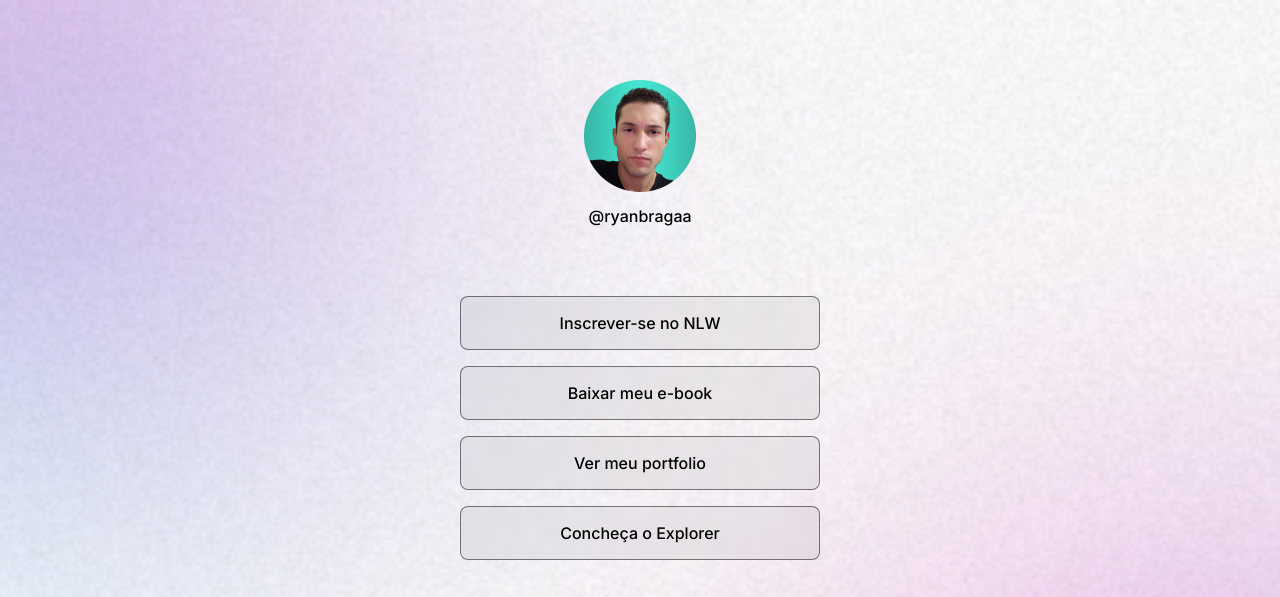
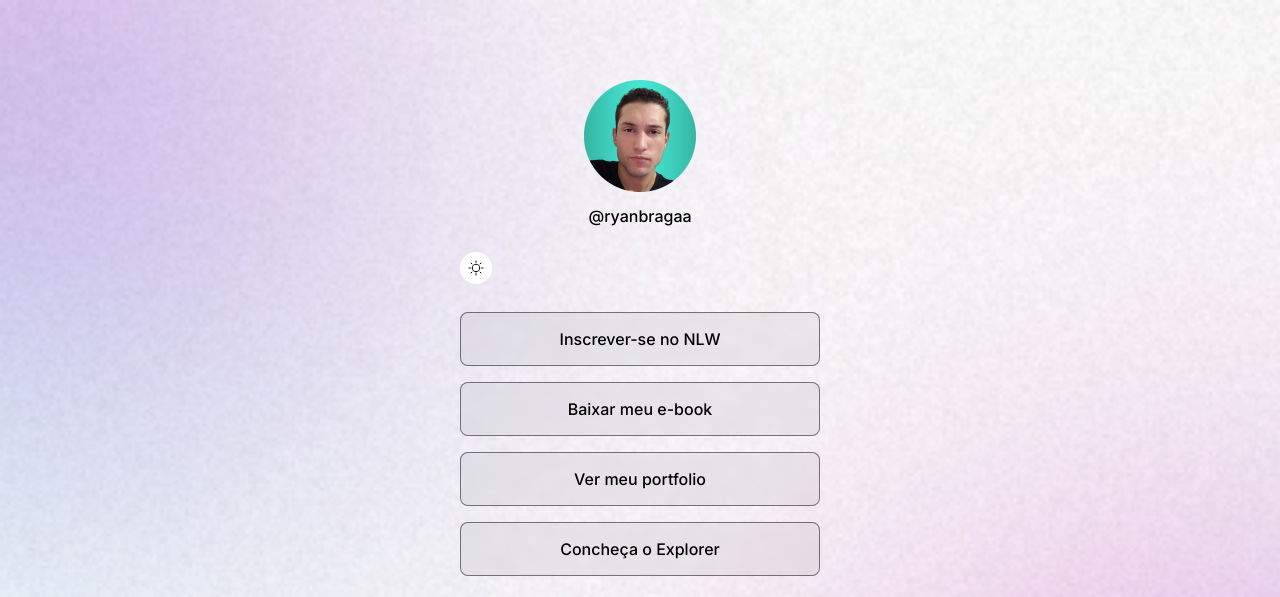
Before and after one commit to ryanbragaa/Discover, a plain HTML site: page Projeto-01/index.html in a window 1280 px wide. Shown: the top 597 px of the page. Drawn offline with nearby package versions, Linux system fonts and the light colour scheme.

Commit message:
add icon sun

```diff
--- a/Projeto-01/style.css
+++ b/Projeto-01/style.css
@@ -11,6 +11,7 @@
     --surface-color: rgba(255, 255, 255, 0.05);
     --surface-color-hover: rgba(0, 0, 0, 0.2);
     --highlight-color: rgba(255, 255, 255, 0.2);
+    --switch-bg-url: url(./assets/moon-stars.svg);
 }
 
 .light {
@@ -20,6 +21,7 @@
     --surface-color: rgba(0, 0, 0, 0.05);
     --surface-color-hover: rgba(0, 0, 0, 0.2);
     --highlight-color: rgba(0, 0, 0, 0.1);
+    --switch-bg-url: url(./assets/sun.svg);
 }
 
 
@@ -42,6 +44,7 @@ body * {
     margin: 56px auto 0px;
 }
 
+/* profile */
 #profile {
     text-align: center;
     padding: 24px;
@@ -56,6 +59,16 @@ body * {
     font-weight: 500;
     line-height: 24px;
     margin-top: 8px;
+}
+
+/* switch */
+
+#switch button {
+    width: 32px;
+    height: 32px;
+    background: white var(--switch-bg-url) no-repeat center;
+    border: 0;
+    border-radius: 50%;
 }
 
 /* Links */
```
Also changed, not shown: Projeto-01/assets/sun.svg (added).
